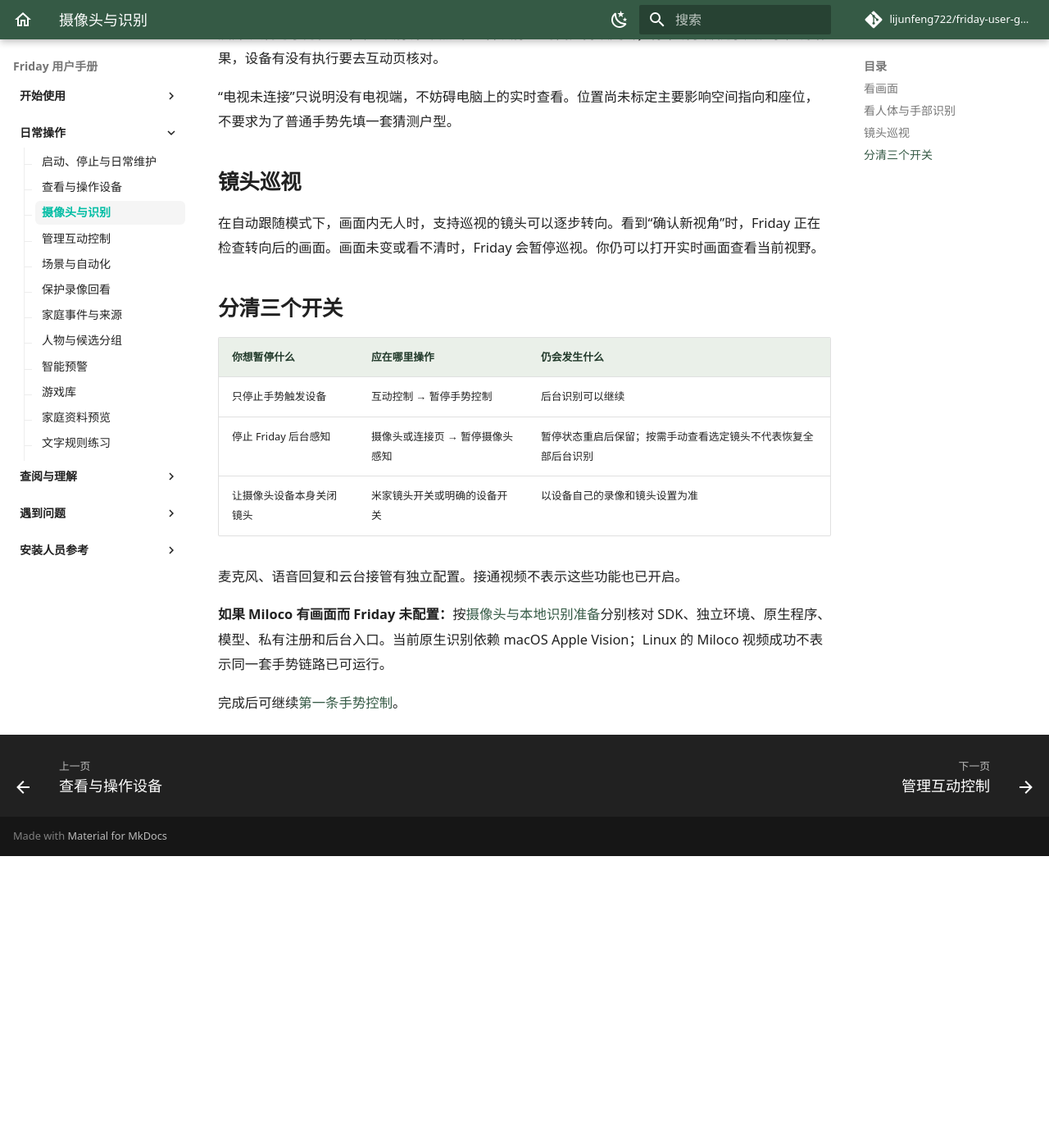
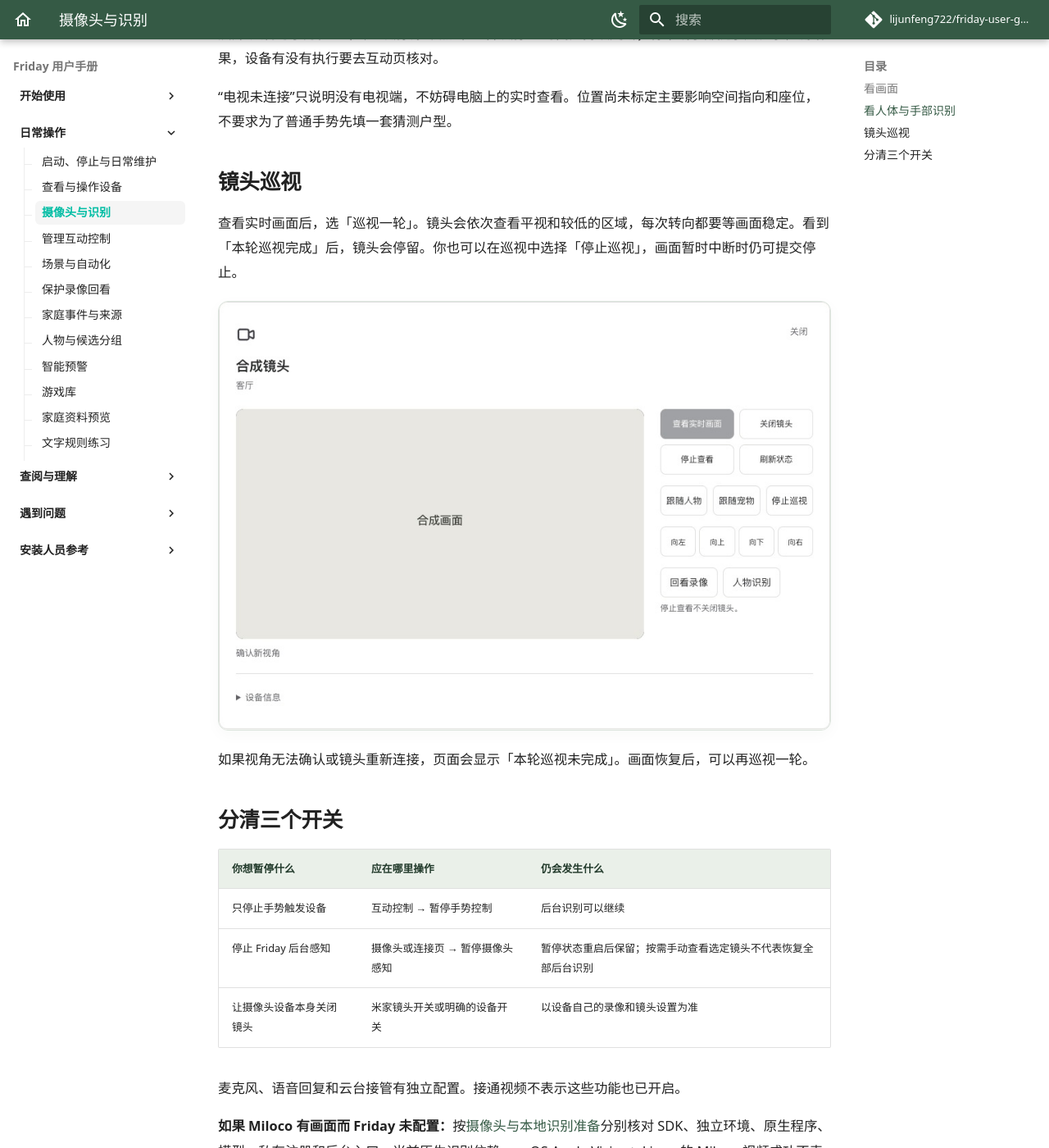
Before and after one commit to lijunfeng722/friday-user-guide, an MkDocs documentation site: the page built from docs/guides/cameras.md, in a window 1280 px wide and 1400 px high, scrolled down 1062 px. Shown: the whole window at 82% size. Built offline with MkDocs 1.6.1 and Material for MkDocs 9.7.7, drawn with Linux system fonts in a browser that asks for light colours; comment, search, counter and statistics services are not loaded; before the commit the page ends 2106 px from its top, so only the background shows below that.

Commit message:
文档：说明摄像头单轮巡视与停止

```diff
--- a/docs/guides/cameras.md
+++ b/docs/guides/cameras.md
@@ -20,7 +20,11 @@
 
 ## 镜头巡视
 
-在自动跟随模式下，画面内无人时，支持巡视的镜头可以逐步转向。看到“确认新视角”时，Friday 正在检查转向后的画面。画面未变或看不清时，Friday 会暂停巡视。你仍可以打开实时画面查看当前视野。
+查看实时画面后，选「巡视一轮」。镜头会依次查看平视和较低的区域，每次转向都要等画面稳定。看到「本轮巡视完成」后，镜头会停留。你也可以在巡视中选择「停止巡视」，画面暂时中断时仍可提交停止。
+
+![摄像头详情中的停止巡视，合成画面](../assets/screenshots/friday-camera-survey.jpg)
+
+如果视角无法确认或镜头重新连接，页面会显示「本轮巡视未完成」。画面恢复后，可以再巡视一轮。
 
 ## 分清三个开关
 
```
Also changed, not shown: USER_MANUAL.md (+5 -1 lines), docs/assets/screenshots/friday-camera-survey.jpg (added).
